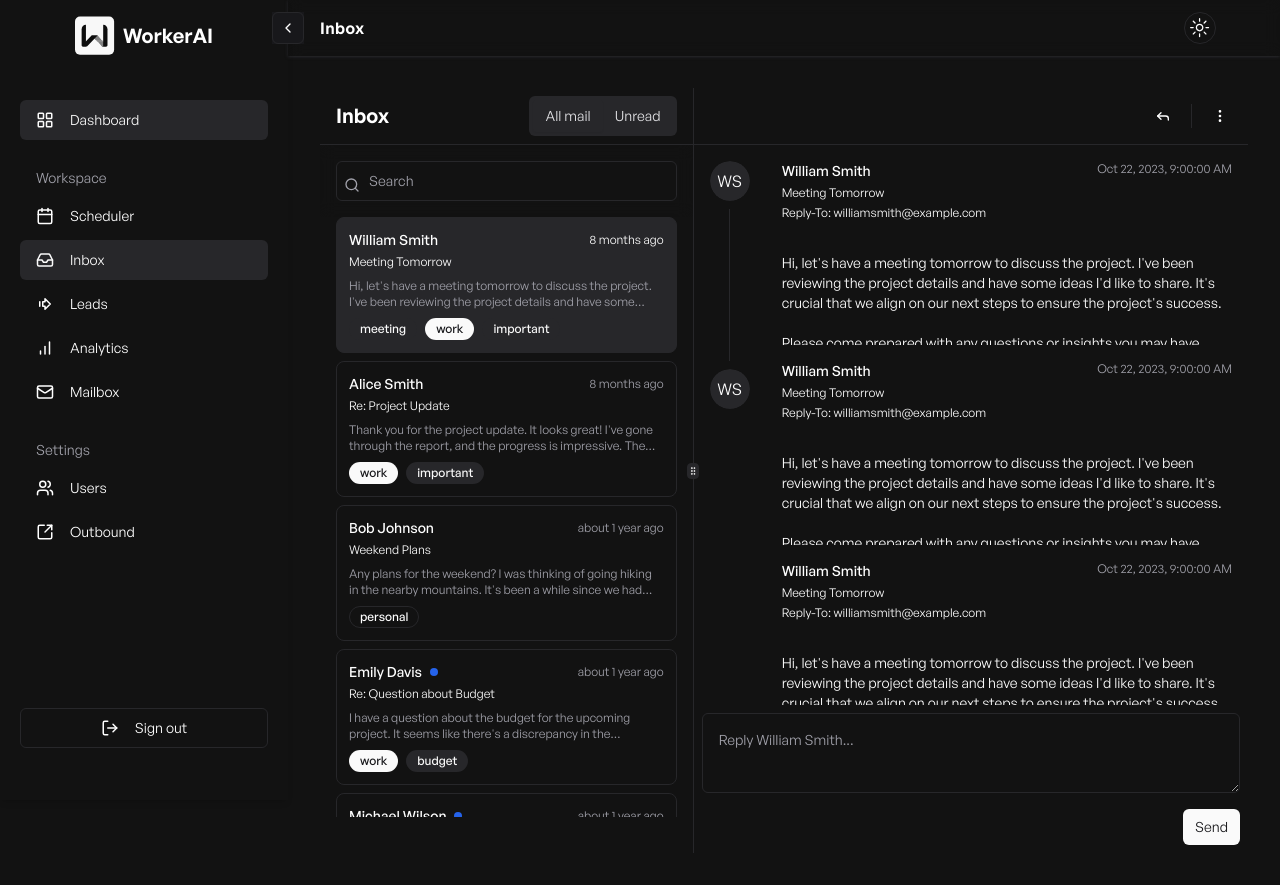
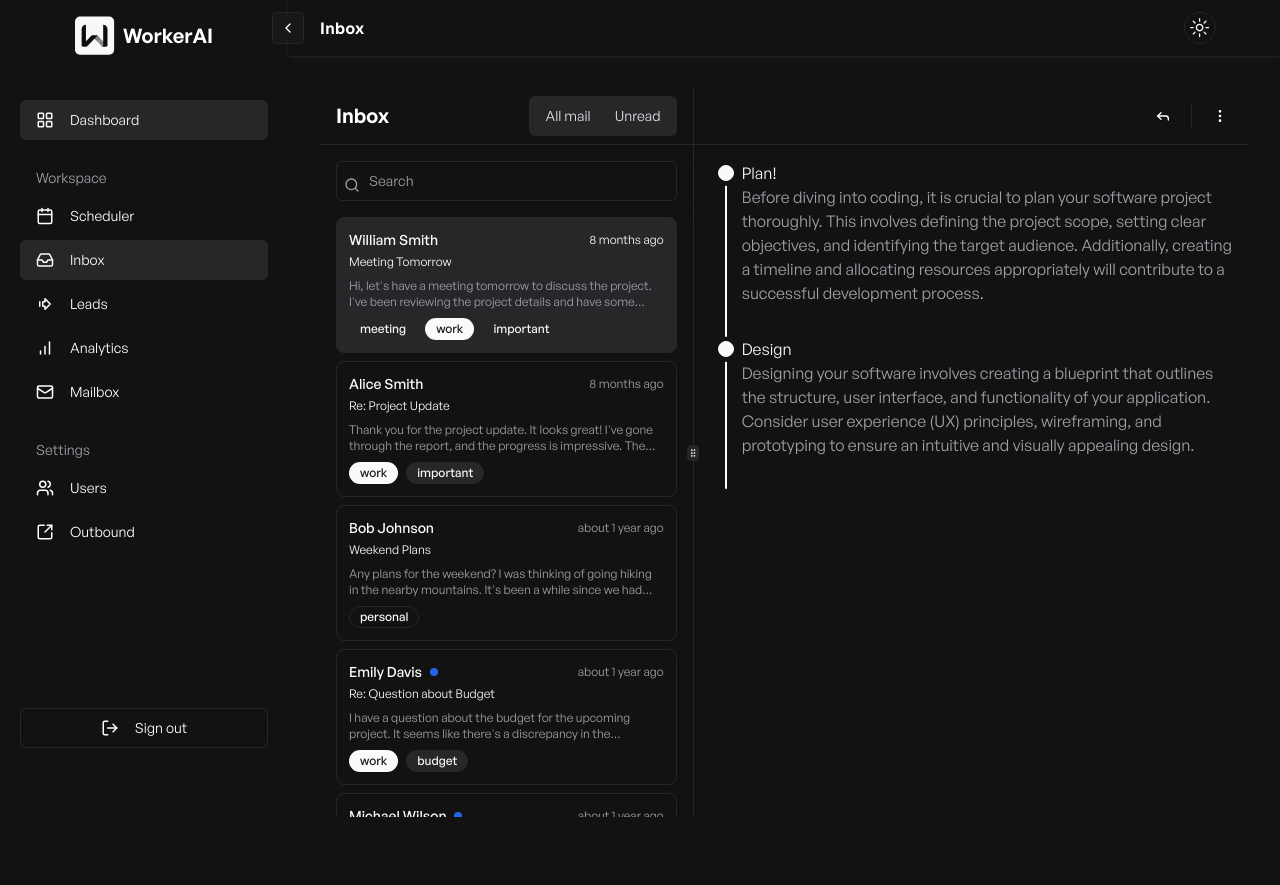
Before and after one commit to AbhirajSinha179/enterprise-workerai, a Next.js app: page /dashboard/inbox in a window 1280 px wide. After the commit the page ends 849 px from the top, so only its background shows below. Built offline with nearby package versions, Linux system fonts and the light colour scheme.

Commit message:
working ui

```diff
--- a/components/inbox/mail-display.tsx
+++ b/components/inbox/mail-display.tsx
@@ -5,16 +5,24 @@
 import { MoreVertical, Reply } from "lucide-react"
 
 import { Mail } from "@/components/inbox/data"
-import { Avatar, AvatarFallback, AvatarImage } from "@/components/ui/avatar"
+// import { Avatar, AvatarFallback, AvatarImage } from "@/components/ui/avatar"
 import { Button } from "@/components/ui/button"
 // import { Calendar } from "@/components/ui/calendar"
 import { DropdownMenuContent, DropdownMenuItem } from "@/components/ui/dropdown-menu"
 import { DropdownMenu, DropdownMenuTrigger } from "@/components/ui/dropdown-menu"
 import { Separator } from "@/components/ui/separator"
-import { Textarea } from "@/components/ui/textarea"
+// import { Textarea } from "@/components/ui/textarea"
 import { Tooltip, TooltipContent, TooltipTrigger } from "@/components/ui/tooltip"
-import MailItem from "./thread-item"
-import { ScrollArea } from "../ui/scroll-area"
+// import MailItem from "./thread-item"
+// import { ScrollArea } from "../ui/scroll-area"
+import {
+  Timeline,
+  TimelineContent,
+  TimelineDot,
+  TimelineHeading,
+  TimelineItem,
+  TimelineLine,
+} from "../ui/timeline"
 
 interface MailDisplayProps {
   mail: Mail | null
@@ -56,68 +64,38 @@
       </div>
       <Separator />
       {mail ? (
-        <div className="flex flex-1 flex-col">
-          <ScrollArea className="h-[70vh]">
-            <div className="flex flex-row">
-              <div className="flex p-4 flex-col  ">
-                <div>
-                  <Avatar>
-                    <AvatarImage alt={mail.name} />
-                    <AvatarFallback>
-                      {mail.name
-                        .split(" ")
-                        .map((chunk) => chunk[0])
-                        .join("")}
-                    </AvatarFallback>
-                  </Avatar>
-                </div>
+        <div className="flex m-4">
+          <Timeline>
+            <TimelineItem status="done">
+              <TimelineHeading>
+                Plan!
 
-                <div className="bg-muted mx-auto my-2 h-[19vh] w-px">
-                </div>
-                <div>
-                  <Avatar>
-                    <AvatarImage alt={mail.name} />
-                    <AvatarFallback>
-                      {mail.name
-                        .split(" ")
-                        .map((chunk) => chunk[0])
-                        .join("")}
-                    </AvatarFallback>
-                  </Avatar>
-                </div>
-              </div>
-              <div className="flex flex-col justify-between">
-                <div className="">
-                  <div className="overflow-auto">
-                    <MailItem mail={mail} />
-                  </div>
-                  <div className="overflow-auto">
-                    <MailItem mail={mail} />
-                  </div>
-                  <div className="overflow-auto">
-                    <MailItem mail={mail} />
-                  </div>
+              </TimelineHeading>
+              <TimelineDot status="done" />
+              <TimelineLine done />
+              <TimelineContent>
+                Before diving into coding, it is crucial to plan your software project
+                thoroughly. This involves defining the project scope, setting clear
+                objectives, and identifying the target audience. Additionally,
+                creating a timeline and allocating resources appropriately will
+                contribute to a successful development process.
+              </TimelineContent>
+            </TimelineItem>
+            <TimelineItem status="done">
+              <TimelineHeading side="right" >
+                Design
+              </TimelineHeading>
+              <TimelineDot status="done" />
+              <TimelineLine done />
+              <TimelineContent>
+                Designing your software involves creating a blueprint that outlines
+                the structure, user interface, and functionality of your application.
+                Consider user experience (UX) principles, wireframing, and prototyping
+                to ensure an intuitive and visually appealing design.
+              </TimelineContent>
+            </TimelineItem>
+          </Timeline>
 
-                </div>
-              </div>
-            </div>
-
-          </ScrollArea>
-
-
-
-          <div className="p-2    flex ">
-            <form className="w-full">
-              <div className="grid gap-4">
-                <Textarea className="p-4" placeholder={`Reply ${mail.name}...`} />
-                <div className="flex items-center">
-                  <Button onClick={(e) => e.preventDefault()} size="sm" className="ml-auto">
-                    Send
-                  </Button>
-                </div>
-              </div>
-            </form>
-          </div>
 
 
         </div>
--- /dev/null
+++ b/components/ui/timeline.tsx
@@ -0,0 +1,207 @@
+import { CheckIcon, Cross1Icon } from "@radix-ui/react-icons"
+import { cva, VariantProps } from "class-variance-authority"
+import React from "react"
+
+import { cn } from "@/lib/utils"
+
+const timelineVariants = cva("grid", {
+  variants: {
+    positions: {
+      left: "[&>li]:grid-cols-[0_min-content_1fr]",
+      right: "[&>li]:grid-cols-[1fr_min-content]",
+      center: "[&>li]:grid-cols-[1fr_min-content_1fr]",
+    },
+  },
+  defaultVariants: {
+    positions: "left",
+  },
+})
+
+interface TimelineProps
+  extends React.HTMLAttributes<HTMLUListElement>,
+  VariantProps<typeof timelineVariants> { }
+
+const Timeline = React.forwardRef<HTMLUListElement, TimelineProps>(
+  ({ children, className, positions, ...props }, ref) => {
+    return (
+      <ul
+        className={cn(timelineVariants({ positions }), className)}
+        ref={ref}
+        {...props}
+      >
+        {children}
+      </ul>
+    )
+  }
+)
+Timeline.displayName = "Timeline"
+
+const timelineItemVariants = cva("grid items-center gap-x-2", {
+  variants: {
+    status: {
+      done: "text-primary",
+      default: "text-muted-foreground",
+    },
+  },
+  defaultVariants: {
+    status: "default",
+  },
+})
+
+interface TimelineItemProps
+  extends React.HTMLAttributes<HTMLLIElement>,
+  VariantProps<typeof timelineItemVariants> { }
+
+const TimelineItem = React.forwardRef<HTMLLIElement, TimelineItemProps>(
+  ({ className, status, ...props }, ref) => (
+    <li
+      className={cn(timelineItemVariants({ status }), className)}
+      ref={ref}
+      {...props}
+    />
+  )
+)
+TimelineItem.displayName = "TimelineItem"
+
+const timelineDotVariants = cva(
+  "col-start-2 col-end-3 row-start-1 row-end-1 flex size-4 items-center justify-center rounded-full border border-current",
+  {
+    variants: {
+      status: {
+        default: "[&>*]:hidden",
+        current:
+          "[&>*:not(.radix-circle)]:hidden [&>.radix-circle]:bg-current [&>.radix-circle]:fill-current",
+        done: "bg-primary [&>*:not(.radix-check)]:hidden [&>.radix-check]:text-background",
+        error:
+          "border-destructive bg-destructive [&>*:not(.radix-cross)]:hidden [&>.radix-cross]:text-background",
+        custom: "[&>*:not(:nth-child(4))]:hidden [&>*:nth-child(4)]:block",
+      },
+    },
+    defaultVariants: {
+      status: "default",
+    },
+  }
+)
+
+interface TimelineDotProps
+  extends React.HTMLAttributes<HTMLDivElement>,
+  VariantProps<typeof timelineDotVariants> {
+  customIcon?: React.ReactNode
+}
+
+const TimelineDot = React.forwardRef<HTMLDivElement, TimelineDotProps>(
+  ({ className, status, customIcon, ...props }, ref) => (
+    <div
+      role="status"
+      className={cn("timeline-dot", timelineDotVariants({ status }), className)}
+      ref={ref}
+      {...props}
+    >
+      <div className="radix-circle size-2.5 rounded-full" />
+      <CheckIcon className="radix-check size-3" />
+      <Cross1Icon className="radix-cross size-2.5" />
+      {customIcon}
+    </div>
+  )
+)
+TimelineDot.displayName = "TimelineDot"
+
+const timelineContentVariants = cva(
+  "row-start-2 row-end-2 pb-8 text-muted-foreground",
+  {
+    variants: {
+      side: {
+        right: "col-start-3 col-end-4 mr-auto text-left",
+        left: "col-start-1 col-end-2 ml-auto text-right",
+      },
+    },
+    defaultVariants: {
+      side: "right",
+    },
+  }
+)
+
+interface TimelineConentProps
+  extends React.HTMLAttributes<HTMLDivElement>,
+  VariantProps<typeof timelineContentVariants> { }
+
+const TimelineContent = React.forwardRef<HTMLDivElement, TimelineConentProps>(
+  ({ className, side, ...props }, ref) => (
+    <div
+      className={cn(timelineContentVariants({ side }), className)}
+      ref={ref}
+      {...props}
+    />
+  )
+)
+TimelineContent.displayName = "TimelineContent"
+
+const timelineHeadingVariants = cva(
+  "row-start-1 row-end-1 line-clamp-1 max-w-full truncate",
+  {
+    variants: {
+      side: {
+        right: "col-start-3 col-end-4 mr-auto text-left",
+        left: "col-start-1 col-end-2 ml-auto text-right",
+      },
+      variant: {
+        primary: "text-base font-medium text-primary",
+        secondary: "text-sm font-light text-muted-foreground",
+      },
+    },
+    defaultVariants: {
+      side: "right",
+      variant: "primary",
+    },
+  }
+)
+
+interface TimelineHeadingProps
+  extends React.HTMLAttributes<HTMLParagraphElement>,
+  VariantProps<typeof timelineHeadingVariants> { }
+
+const TimelineHeading = React.forwardRef<
+  HTMLParagraphElement,
+  TimelineHeadingProps
+>(({ className, side, variant, ...props }, ref) => (
+  <p
+    role="heading"
+    aria-level={variant === "primary" ? 2 : 3}
+    className={cn(timelineHeadingVariants({ side, variant }), className)}
+    ref={ref}
+    {...props}
+  />
+))
+TimelineHeading.displayName = "TimelineHeading"
+
+interface TimelineLineProps extends React.HTMLAttributes<HTMLHRElement> {
+  done?: boolean
+}
+
+const TimelineLine = React.forwardRef<HTMLHRElement, TimelineLineProps>(
+  ({ className, done = false, ...props }, ref) => {
+    return (
+      <hr
+        role="separator"
+        aria-orientation="vertical"
+        className={cn(
+          "col-start-2 col-end-3 row-start-2 row-end-2 mx-auto flex h-full min-h-16 w-0.5 justify-center rounded-full",
+          done ? "bg-primary" : "bg-muted",
+          className
+        )}
+        ref={ref}
+        {...props}
+      />
+    )
+  }
+)
+TimelineLine.displayName = "TimelineLine"
+
+export {
+  Timeline,
+  TimelineDot,
+  TimelineItem,
+  TimelineContent,
+  TimelineHeading,
+  TimelineLine,
+}
```
